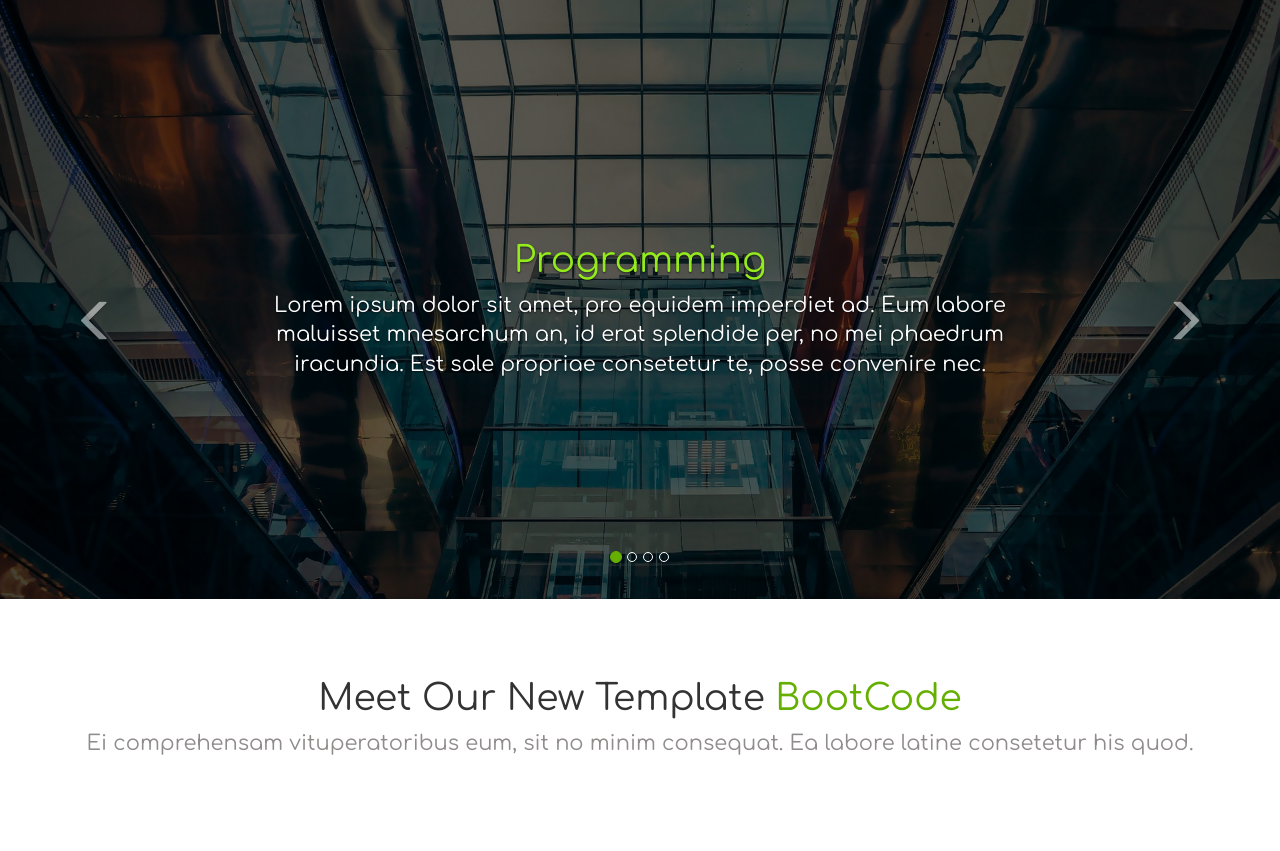
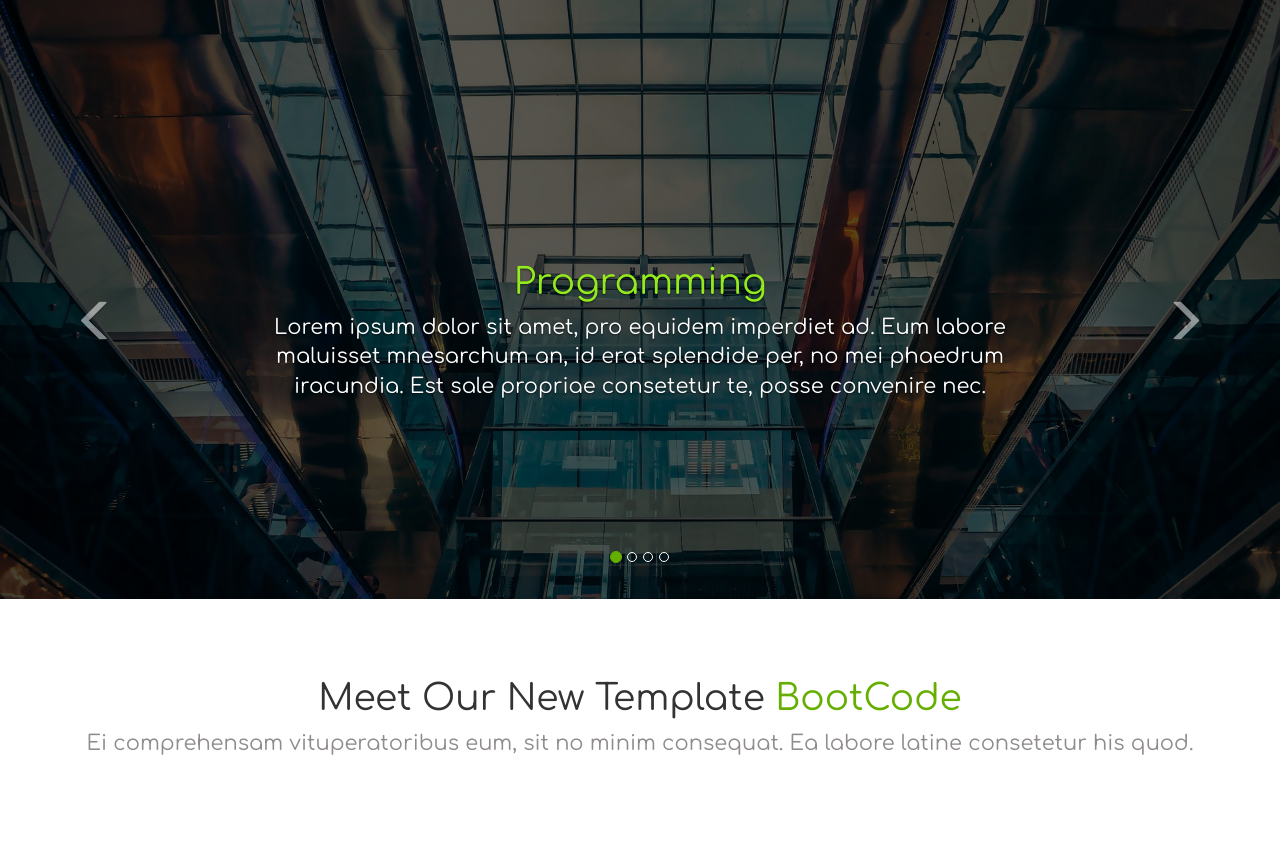
Before and after one commit to AbdoAllahAkram/BootCode, a PHP site: page /index.html in a window 1280 px wide. Shown: the part 71-922 px from the top of the page. Run offline with PHP 8.4, Linux system fonts and the light colour scheme.

Commit message:
slider fix

```diff
--- a/css/style.css
+++ b/css/style.css
@@ -131,7 +131,7 @@ body {
 }
 
 .carousel-caption {
-    margin-bottom: 150px;
+    margin-bottom: 10%;
 
 }
 
--- a/index.html
+++ b/index.html
@@ -74,7 +74,7 @@
 
     <div id="slider-1" class="carousel slide" data-ride="carousel">
         <!-- Indicators -->
-        <ol class="carousel-indicators">
+        <ol class="carousel-indicators hidden-xs">
             <li data-target="#slider-1" data-slide-to="0" class="active"></li>
             <li data-target="#slider-1" data-slide-to="1"></li>
             <li data-target="#slider-1" data-slide-to="2"></li>
@@ -85,41 +85,41 @@
         <div class="carousel-inner" role="listbox">
             <div class="item active">
                 <img class="img-responsive" src="images/01.jpg" alt="pic 1">
-                <div class="carousel-caption hidden-xs">
+                <div class="carousel-caption">
                     <h1>Programming</h1>
-                    <p class="lead">Lorem ipsum dolor sit amet, pro equidem imperdiet ad. Eum labore maluisset mnesarchum an, id erat splendide per, no mei phaedrum iracundia. Est sale propriae consetetur te, posse convenire nec. </p>
+                    <p class="lead hidden-xs">Lorem ipsum dolor sit amet, pro equidem imperdiet ad. Eum labore maluisset mnesarchum an, id erat splendide per, no mei phaedrum iracundia. Est sale propriae consetetur te, posse convenire nec. </p>
                 </div>
             </div>
-            <div class="item">
+            <div class="item ">
                 <img class="img-responsive" src="images/02.jpg" alt="pic 2">
-                <div class="carousel-caption hidden-xs">
+                <div class="carousel-caption">
                     <h1>Web Design</h1>
-                    <p class="lead">ATollit diceret eos no, meis delenit no eam. Vim meis intellegebat no, justo idque postulant cum in. Adhuc dicam sit cu, ei rebum officiis deseruisse sea. Vix et sumo lobortis. </p>
+                    <p class="lead hidden-xs">ATollit diceret eos no, meis delenit no eam. Vim meis intellegebat no, justo idque postulant cum in. Adhuc dicam sit cu, ei rebum officiis deseruisse sea. Vix et sumo lobortis. </p>
                 </div>
             </div>
             <div class="item">
                 <img class="img-responsive" src="images/03.jpg" alt="pic 1">
-                <div class="carousel-caption hidden-xs">
+                <div class="carousel-caption">
                     <h1>Mobile App</h1>
-                    <p class="lead">At brute argumentum eum, cu verterem cotidieque vis, his id eripuit inermis persecuti. Et virtute ancillae aliquando nec, vis id dictas euismod, et lorem saepe ignota sit. Pri ne menandri. </p>
+                    <p class="lead hidden-xs">At brute argumentum eum, cu verterem cotidieque vis, his id eripuit inermis persecuti. Et virtute ancillae aliquando nec, vis id dictas euismod, et lorem saepe ignota sit. Pri ne menandri. </p>
                 </div>
             </div>
 
             <div class="item">
                 <img class="img-responsive" src="images/04.jpg" alt="pic 1">
-                <div class="carousel-caption hidden-xs">
+                <div class="carousel-caption">
                     <h1>Hosting</h1>
-                    <p class="lead">Ea eam utamur viderer sadipscing. Vocent offendit quaerendum sed ut, per eu erat reque oratio. Solum fabulas quo ut, erant maiorum eu nam. Per maiorum docendi explicari ad. Inermis recusabo. </p>
+                    <p class="lead hidden-xs">Ea eam utamur viderer sadipscing. Vocent offendit quaerendum sed ut, per eu erat reque oratio. Solum fabulas quo ut, erant maiorum eu nam. Per maiorum docendi explicari ad. Inermis recusabo. </p>
                 </div>
             </div>
         </div>
 
         <!-- Controls -->
-        <a class="left carousel-control" href="#slider-1" role="button" data-slide="prev">
+        <a class="left carousel-control hidden-xs" href="#slider-1" role="button" data-slide="prev">
             <span class="glyphicon glyphicon-menu-left" aria-hidden="true"></span>
             <span class="sr-only">Previous</span>
         </a>
-        <a class="right carousel-control" href="#slider-1" role="button" data-slide="next">
+        <a class="right carousel-control hidden-xs" href="#slider-1" role="button" data-slide="next">
             <span class="glyphicon glyphicon-menu-right" aria-hidden="true"></span>
             <span class="sr-only">Next</span>
         </a>
@@ -194,11 +194,11 @@
                             <h4>Adam Mohamed</h4>
                         </div>
                         <div class="item text-center">
-                            <p class="lead">Ex eum fabellas explicari, suas adhuc praesent id ius. Ne sea dignissim voluptatibus, vix paulo perfecto te. Tantas consequuntur eu cum. Ad pri blandit quaestio assueverit, et qui tale dicat.</p>
+                            <p class="lead">Ex eum fabellas explicari, suas adhuc praesent id ius. Ne sea dignissim voluptatibus, vix paulo perfecto te. Tantas consequuntur eu cum. Ad pri blandit quaestio assueverit.</p>
                             <h4>Hany Khaled</h4>
                         </div>
                         <div class="item text-center">
-                            <p class="lead">Debet meliore ei vis, primis everti vim ne, his cu nonumes deserunt. Ea forensibus mediocritatem eam. Ei quo mundi utroque luptatum, alii tempor populo no ius. Has at possim veritus.</p>
+                            <p class="lead">Debet meliore ei vis, primis everti vim ne, his cu nonumes deserunt. Ea forensibus mediocritatem eam. Ei quo mundi utroque luptatum, alii tempor populo no ius. Has at possim.</p>
                             <h4>Zahra Sabry</h4>
                         </div>
                     </div>
```
